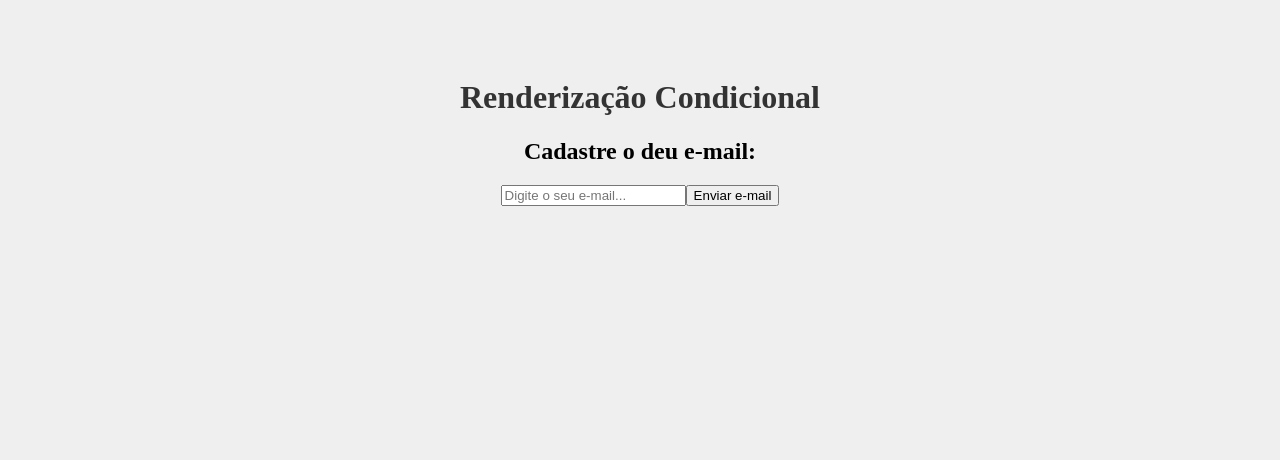
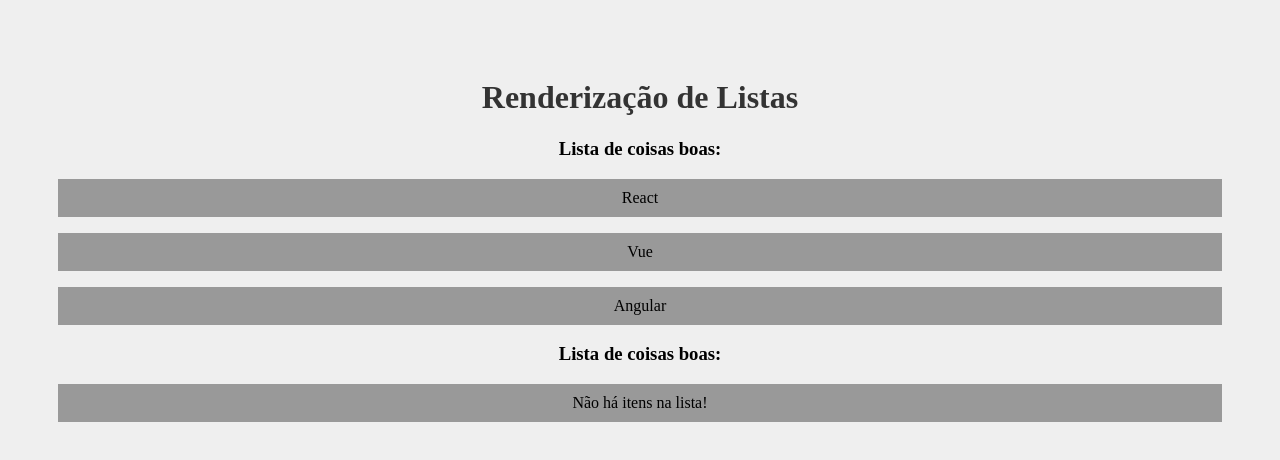
Before and after one commit to FerreiraRAf/Curso-React, a React (Create React App) app: page / in a window 1280 px wide. Shown: the top 460 px of the page. Built offline with nearby package versions, Linux system fonts and the light colour scheme.

Commit message:
Renderização de listas

```diff
--- a/src/App.js
+++ b/src/App.js
@@ -1,12 +1,15 @@
 import './App.css';
-import Condicional from './components/Consdicional';
+import OutraLista from './components/OutraLista';
 
 function App() {
 
+  const meuItens = ['React', 'Vue', 'Angular']
+
   return (
     <div className="App">
-      <h1>Renderização Condicional</h1>
-      <Condicional />
+      <h1>Renderização de Listas</h1>
+      <OutraLista itens={meuItens} />
+      <OutraLista itens={[]} />
     </div>
   );
 }
--- /dev/null
+++ b/src/components/OutraLista.js
@@ -0,0 +1,16 @@
+    function OutraLista({ itens }) {
+        return (
+            <>
+            <h3>Lista de coisas boas:</h3>
+            {
+                itens.length > 0 ? (
+                itens.map((item, index) =>  <p key={index} >{item}</p>)
+                ) : (
+                    <p>Não há itens na lista!</p>
+                )
+            }
+            </>
+        )
+    }
+
+    export default OutraLista;
```
